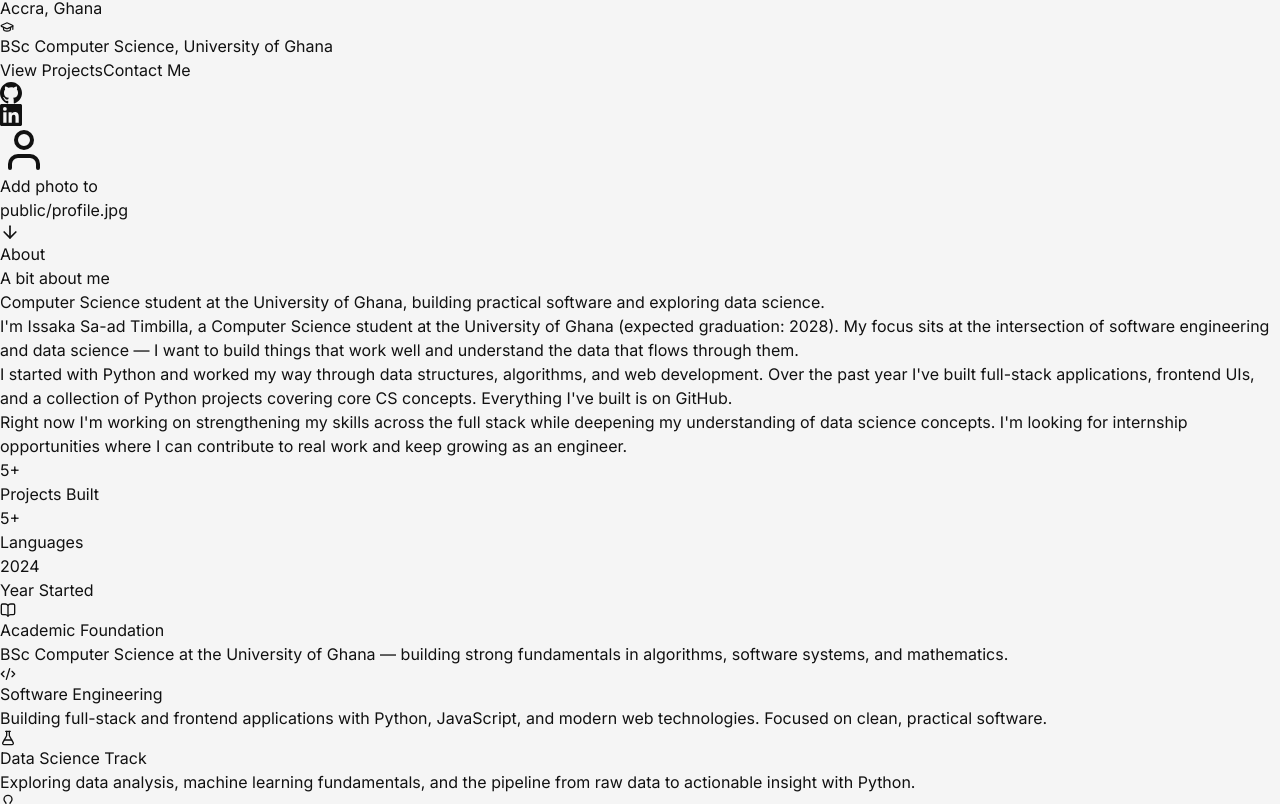
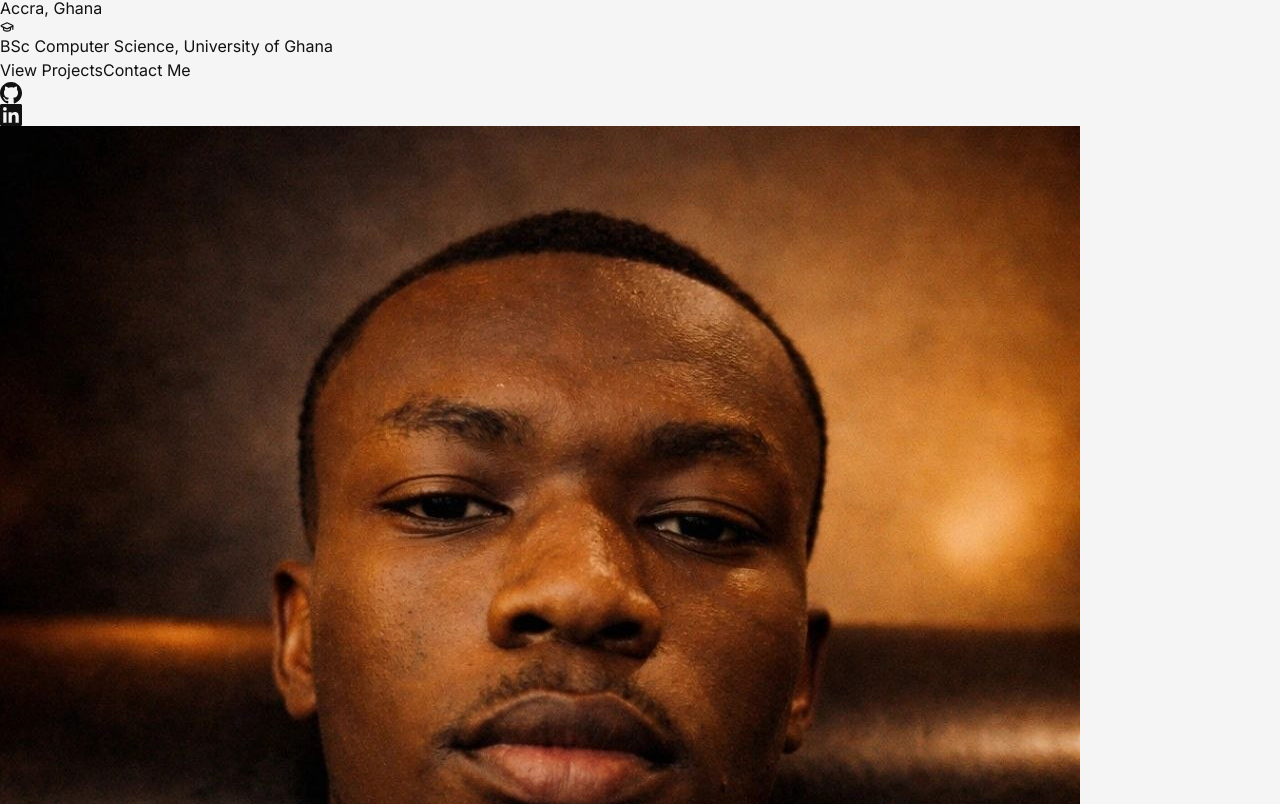
Before and after one commit to isaad-ui/issaaka_sa-ad_Timbilla-portfolio, a React (Vite) app: page / in a window 1280 px wide. Shown: the part 356-1160 px from the top of the page. Built offline with nearby package versions, Linux system fonts and the light colour scheme.

Commit message:
feat: add profile photo to hero

```diff
--- a/src/components/sections/Hero.tsx
+++ b/src/components/sections/Hero.tsx
@@ -3,15 +3,11 @@ import { ArrowDown, MapPin, GraduationCap, User } from 'lucide-react';
 import { GithubIcon, LinkedinIcon } from '../ui/BrandIcons';
 import { Button } from '../ui/Button';
 
-// ── To add your photo:
-//    1. Drop your image file into public/  (e.g. public/profile.jpg)
-//    2. Change PHOTO_SRC below to '/profile.jpg' (or whatever filename you used)
-//    3. Save — the placeholder avatar disappears and your photo shows instead.
-const PHOTO_SRC = ''; // e.g. '/profile.jpg'
+// ── To add your photo: drop your image into public/ and set the path below.
+const PHOTO_SRC = '/profile.jpg';
 
 export const Hero: React.FC = () => {
   const [mounted, setMounted] = useState(false);
-
   useEffect(() => {
     const t = setTimeout(() => setMounted(true), 80);
     return () => clearTimeout(t);
```
Also changed, not shown: public/profile.jpg (added).
